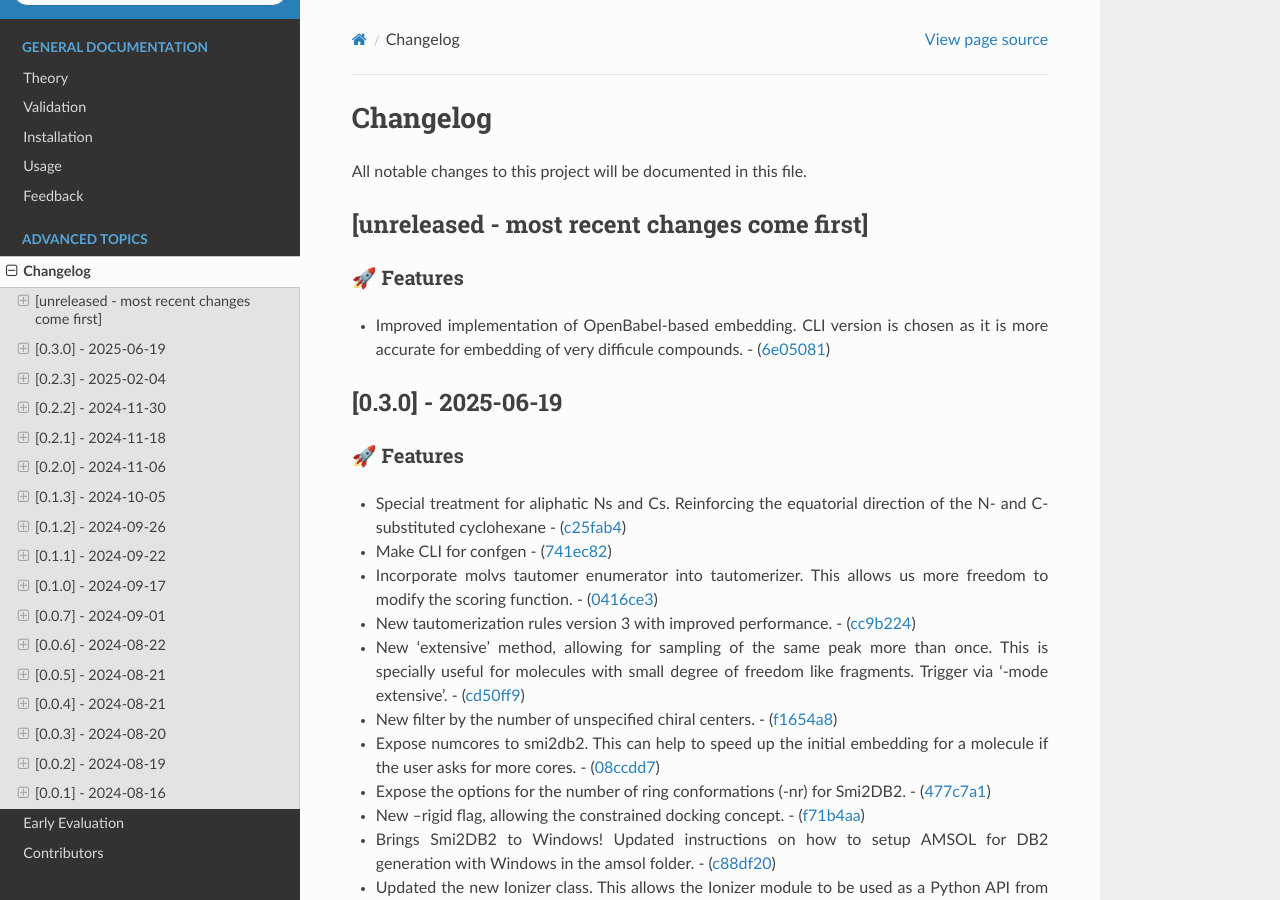
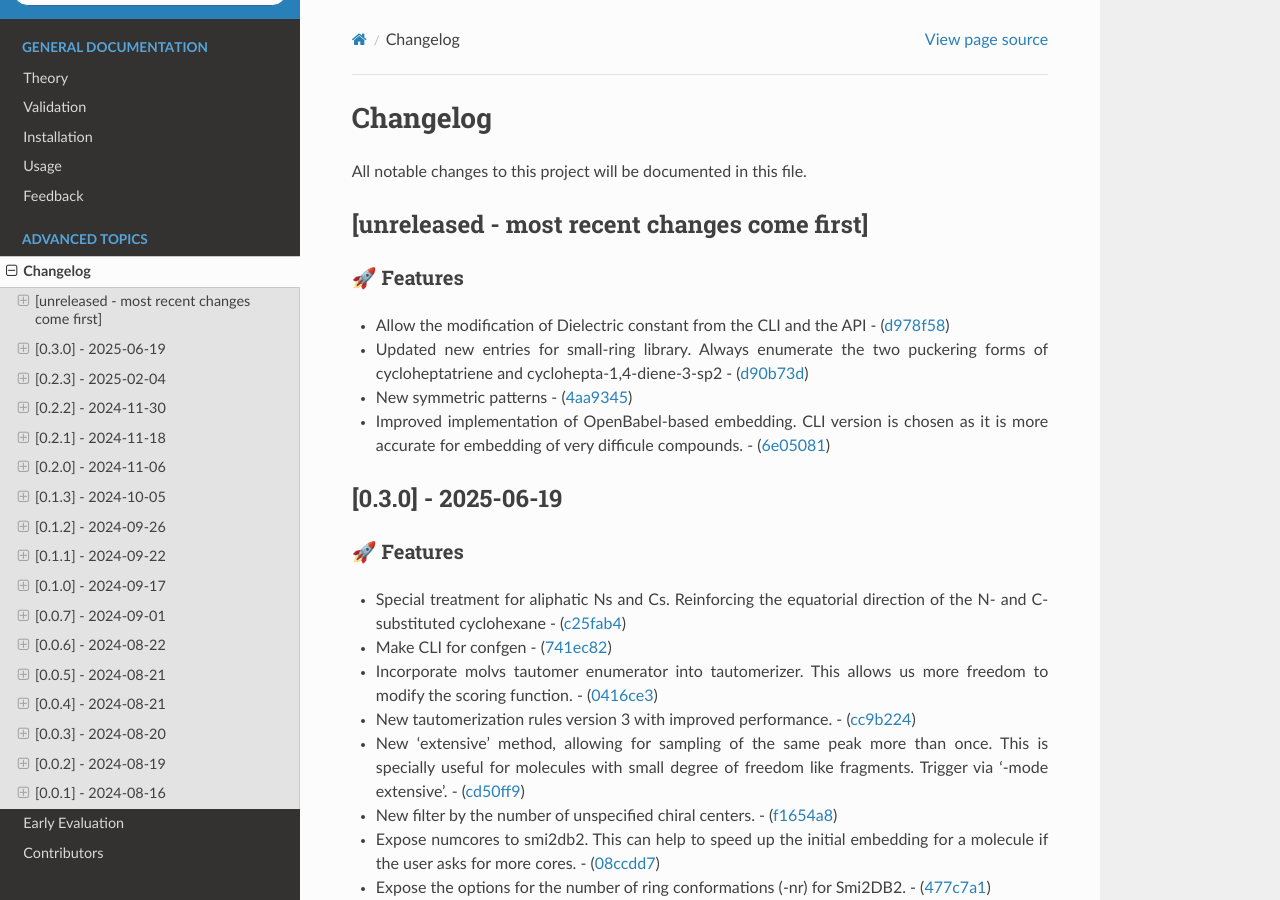
Before and after one commit to phonglam3103/msani-readthedocs, a Sphinx documentation site: the page built from docs/source/changes.rst, in a window 1280 px wide and 900 px high. Built offline with Sphinx 7.4.7 and the Read the Docs theme 3.1.0, drawn with Linux system fonts in a browser that asks for light colours; formulas are drawn with MathJax 3.

Commit message:
Update changes.rst from the software repository

```diff
--- a/docs/source/changes.rst
+++ b/docs/source/changes.rst
@@ -9,6 +9,14 @@ All notable changes to this project will be documented in this file.
 🚀 Features
 ~~~~~~~~~~~
 
+-  Allow the modification of Dielectric constant from the CLI and the
+   API -
+   (`d978f58 <https://github.com/phonglam3103/EirVS/commit/d978f58781fd03389f05d9111063340b8a082fb4>`__)
+-  Updated new entries for small-ring library. Always enumerate the two
+   puckering forms of cycloheptatriene and cyclohepta-1,4-diene-3-sp2 -
+   (`d90b73d <https://github.com/phonglam3103/EirVS/commit/d90b73d27b0eef74043ed607e97684e55467a0eb>`__)
+-  New symmetric patterns -
+   (`4aa9345 <https://github.com/phonglam3103/EirVS/commit/4aa934508efd4786e9865dd52ea091471ab1f770>`__)
 -  Improved implementation of OpenBabel-based embedding. CLI version is
    chosen as it is more accurate for embedding of very difficule
    compounds. -
```
